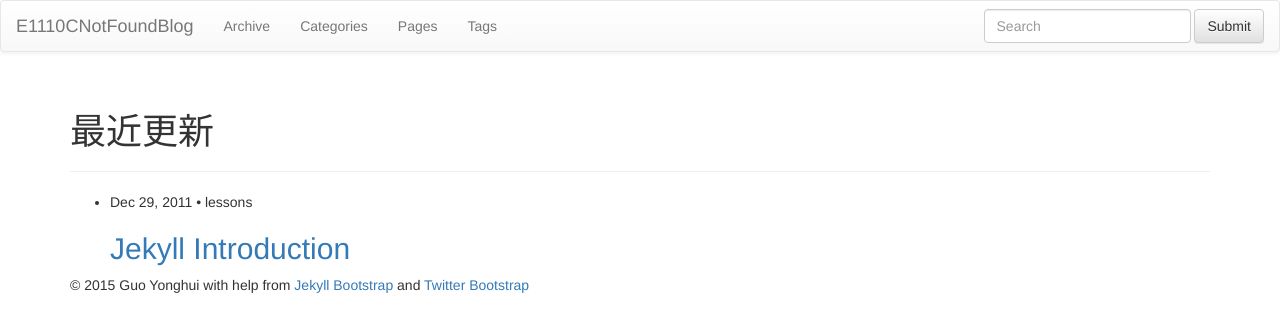
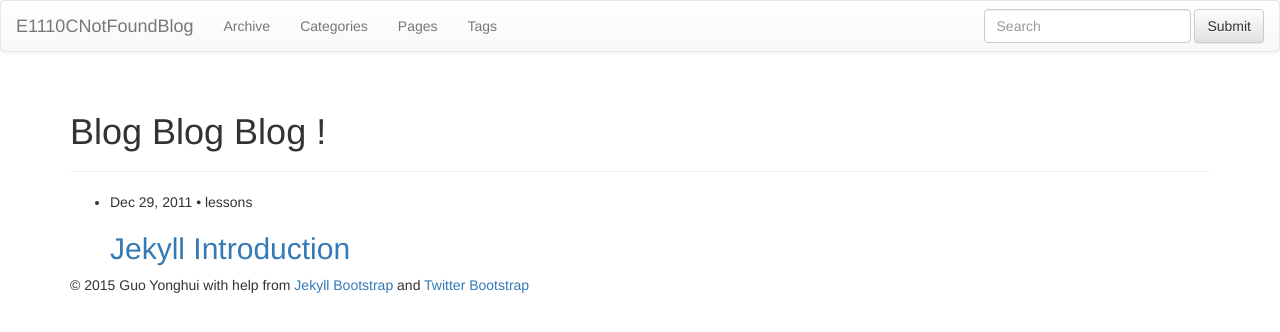
Before and after one commit to E1110CNotFound/E1110CNotFound.github.io, a Jekyll site: the page built from index.md, in a window 1280 px wide. Shown: the top 332 px of the page. Built offline with Jekyll 4.4.1, drawn with Linux system fonts in a browser that asks for light colours; nearby versions of some CDN libraries; library files that are not in the unit come from our copies.

Commit message:
commit 1.0

```diff
--- a/index.md
+++ b/index.md
@@ -1,6 +1,6 @@
 ---
 layout: page
-title: 最近更新
+title: Blog Blog Blog !
 ---
 {% include JB/setup %}
 
```
